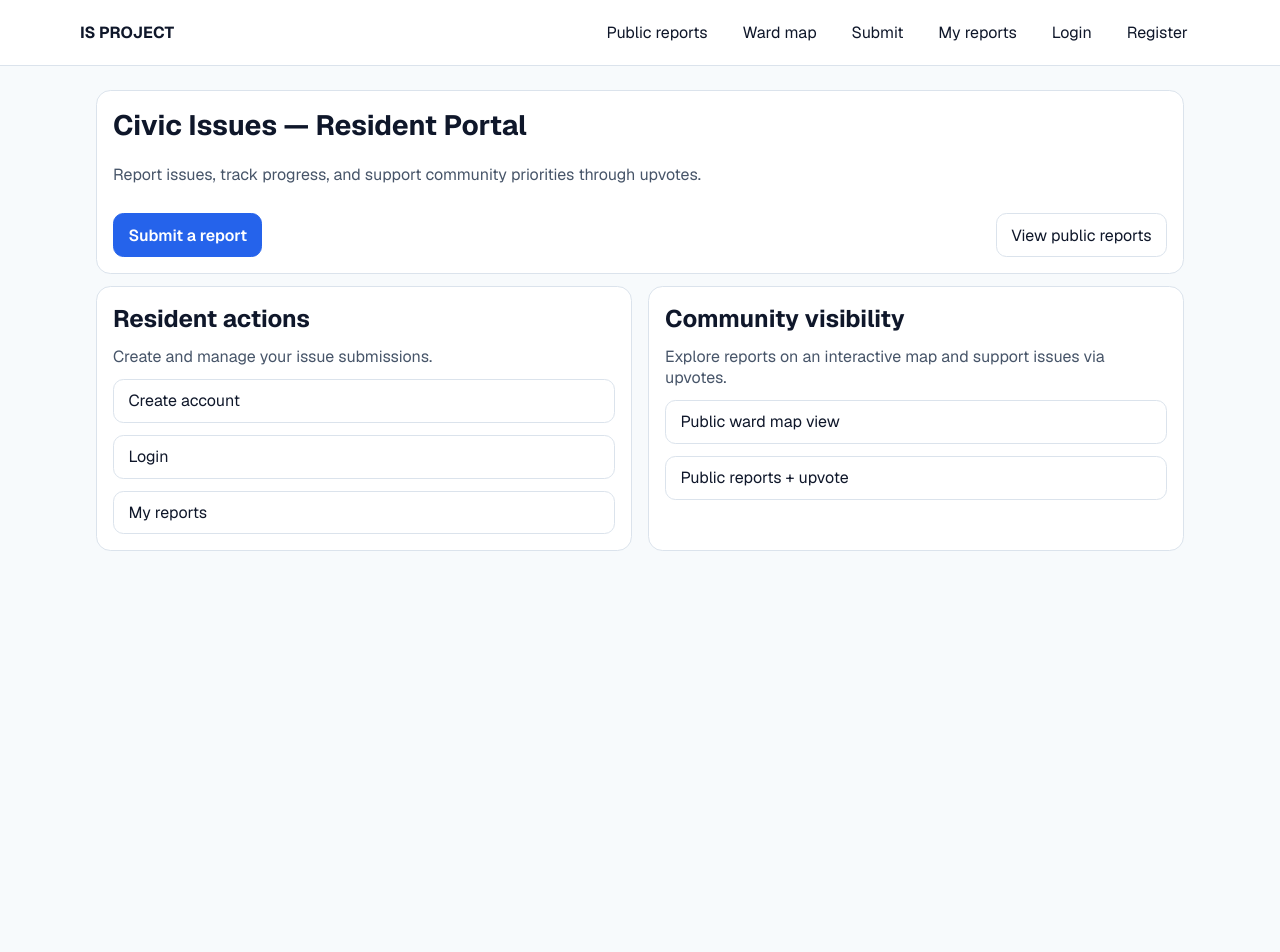
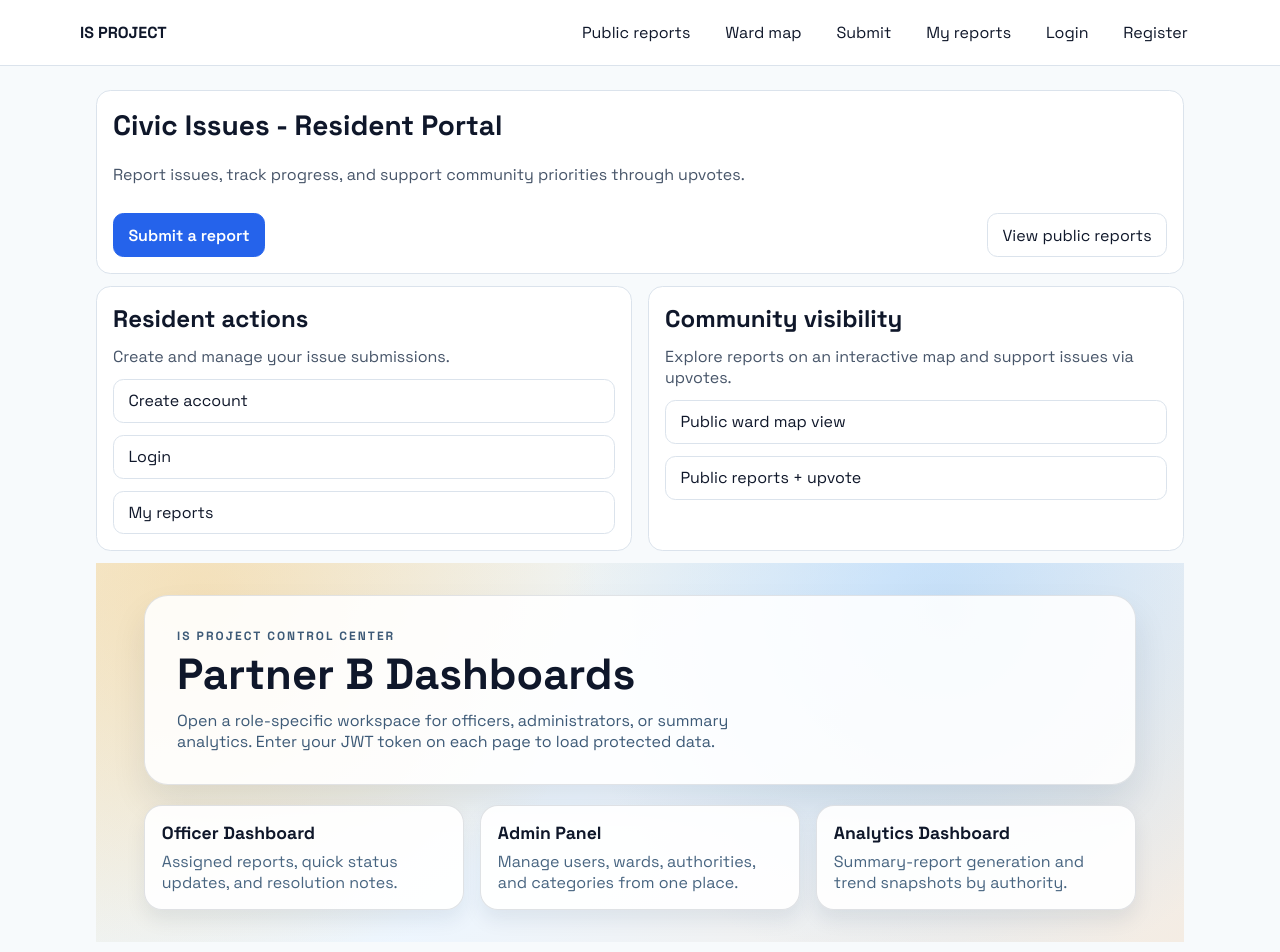
Before and after one commit to Obiero-Samuel/IS-PROJECT-, a Next.js app in the folder client/: page / in a window 1280 px wide. Shown: the top 952 px of the page. Before the commit the page ends 800 px from the top, so only its background shows below. Built offline with nearby package versions, Linux system fonts and the light colour scheme.

Commit message:
feat(client): add dashboard shell component and base dashboard theme

```diff
--- a/client/src/app/globals.css
+++ b/client/src/app/globals.css
@@ -8,6 +8,23 @@
   --brand-dark: #1d4ed8;
   --danger: #dc2626;
   --ok: #15803d;
+
+  --surface-soft: #fbf8ef;
+  --surface-strong: #ffffff;
+  --ink-strong: #102338;
+  --ink-muted: #44617f;
+  --line-soft: rgba(16, 35, 56, 0.14);
+  --accent: #0f4f89;
+}
+
+html {
+  height: 100%;
+}
+
+html,
+body {
+  max-width: 100vw;
+  overflow-x: hidden;
 }
 
 * {
@@ -22,9 +39,12 @@ body {
 }
 
 body {
+  min-height: 100%;
+  display: flex;
+  flex-direction: column;
   color: var(--text);
   background: var(--bg);
-  font-family: var(--font-geist-sans), Arial, Helvetica, sans-serif;
+  font-family: var(--font-space-grotesk), "Segoe UI", sans-serif;
   -webkit-font-smoothing: antialiased;
   -moz-osx-font-smoothing: grayscale;
 }
--- a/client/src/app/layout.tsx
+++ b/client/src/app/layout.tsx
@@ -1,21 +1,21 @@
 import type { Metadata } from "next";
-import { Geist, Geist_Mono } from "next/font/google";
+import { Space_Grotesk, Source_Code_Pro } from "next/font/google";
 import "./globals.css";
 import "leaflet/dist/leaflet.css";
 
-const geistSans = Geist({
-  variable: "--font-geist-sans",
+const spaceGrotesk = Space_Grotesk({
+  variable: "--font-space-grotesk",
   subsets: ["latin"],
 });
 
-const geistMono = Geist_Mono({
-  variable: "--font-geist-mono",
+const sourceCodePro = Source_Code_Pro({
+  variable: "--font-source-code",
   subsets: ["latin"],
 });
 
 export const metadata: Metadata = {
-  title: "IS Project — Civic Reports",
-  description: "Resident-facing issue reporting and tracking portal",
+  title: "IS Project — Civic Reports & Dashboards",
+  description: "Resident portal with officer, admin, and analytics dashboards",
 };
 
 export default function RootLayout({
@@ -24,10 +24,8 @@ export default function RootLayout({
   children: React.ReactNode;
 }>) {
   return (
-    <html lang="en" className={`${geistSans.variable} ${geistMono.variable}`}>
-      <body>
-        {children}
-      </body>
+    <html lang="en" className={`${spaceGrotesk.variable} ${sourceCodePro.variable}`}>
+      <body>{children}</body>
     </html>
   );
 }
--- a/client/src/app/page.module.css
+++ b/client/src/app/page.module.css
@@ -1,142 +1,79 @@
 .page {
-  --background: #fafafa;
-  --foreground: #fff;
-
-  --text-primary: #000;
-  --text-secondary: #666;
-
-  --button-primary-hover: #383838;
-  --button-secondary-hover: #f2f2f2;
-  --button-secondary-border: #ebebeb;
-
-  display: flex;
   flex: 1;
-  flex-direction: column;
-  align-items: center;
-  justify-content: center;
-  font-family: var(--font-geist-sans);
-  background-color: var(--background);
+  padding: 2rem clamp(1rem, 4vw, 3rem);
+  background:
+    radial-gradient(circle at 10% 10%, rgba(245, 187, 87, 0.3), transparent 38%),
+    radial-gradient(circle at 78% 12%, rgba(92, 165, 233, 0.28), transparent 42%),
+    linear-gradient(145deg, #f4efdf 0%, #edf6ff 50%, #f4ece3 100%);
 }
 
 .main {
-  display: flex;
-  flex: 1;
-  width: 100%;
-  max-width: 800px;
-  flex-direction: column;
-  align-items: flex-start;
-  justify-content: space-between;
-  background-color: var(--foreground);
-  padding: 120px 60px;
+  margin: 0 auto;
+  width: min(1080px, 100%);
+  display: grid;
+  gap: 1.25rem;
 }
 
-.intro {
-  display: flex;
-  flex-direction: column;
-  align-items: flex-start;
-  text-align: left;
-  gap: 24px;
+.hero {
+  padding: clamp(1.1rem, 2.8vw, 2rem);
+  border-radius: 24px;
+  background: rgba(255, 255, 255, 0.88);
+  border: 1px solid rgba(16, 35, 56, 0.12);
+  box-shadow: 0 18px 35px rgba(10, 34, 58, 0.09);
 }
 
-.intro h1 {
-  max-width: 320px;
-  font-size: 40px;
-  font-weight: 600;
-  line-height: 48px;
-  letter-spacing: -2.4px;
-  text-wrap: balance;
-  color: var(--text-primary);
+.badge {
+  font-size: 0.75rem;
+  letter-spacing: 0.17em;
+  font-weight: 700;
+  color: #2c5079;
+  margin-bottom: 0.4rem;
 }
 
-.intro p {
-  max-width: 440px;
-  font-size: 18px;
-  line-height: 32px;
-  text-wrap: balance;
-  color: var(--text-secondary);
+.hero h1 {
+  font-size: clamp(1.8rem, 3.4vw, 2.9rem);
+  line-height: 1.1;
+  margin-bottom: 0.7rem;
 }
 
-.intro a {
-  font-weight: 500;
-  color: var(--text-primary);
+.hero p {
+  max-width: 55ch;
+  color: #3d5a77;
 }
 
-.ctas {
-  display: flex;
-  flex-direction: row;
-  width: 100%;
-  max-width: 440px;
-  gap: 16px;
-  font-size: 14px;
+.cards {
+  display: grid;
+  grid-template-columns: repeat(3, minmax(0, 1fr));
+  gap: 1rem;
 }
 
-.ctas a {
-  display: flex;
-  justify-content: center;
-  align-items: center;
-  height: 40px;
-  padding: 0 16px;
-  border-radius: 128px;
-  border: 1px solid transparent;
-  transition: 0.2s;
-  cursor: pointer;
-  width: fit-content;
-  font-weight: 500;
+.card {
+  padding: 1rem 1.05rem;
+  border-radius: 18px;
+  border: 1px solid rgba(16, 35, 56, 0.13);
+  background: rgba(255, 255, 255, 0.92);
+  box-shadow: 0 10px 20px rgba(10, 34, 58, 0.08);
+  transition: transform 0.15s ease, box-shadow 0.15s ease;
 }
 
-a.primary {
-  background: var(--text-primary);
-  color: var(--background);
-  gap: 8px;
+.card h2 {
+  font-size: 1.1rem;
 }
 
-a.secondary {
-  border-color: var(--button-secondary-border);
+.card p {
+  margin-top: 0.45rem;
+  color: #486581;
 }
 
-/* Enable hover only on non-touch devices */
 @media (hover: hover) and (pointer: fine) {
-  a.primary:hover {
-    background: var(--button-primary-hover);
-    border-color: transparent;
-  }
-
-  a.secondary:hover {
-    background: var(--button-secondary-hover);
-    border-color: transparent;
+  .card:hover {
+    transform: translateY(-2px);
+    box-shadow: 0 13px 23px rgba(10, 34, 58, 0.12);
   }
 }
 
-@media (max-width: 600px) {
-  .main {
-    padding: 48px 24px;
-  }
-
-  .intro {
-    gap: 16px;
-  }
-
-  .intro h1 {
-    font-size: 32px;
-    line-height: 40px;
-    letter-spacing: -1.92px;
+@media (max-width: 900px) {
+  .cards {
+    grid-template-columns: 1fr;
   }
 }
-
-@media (prefers-color-scheme: dark) {
-  .logo {
-    filter: invert();
-  }
-
-  .page {
-    --background: #000;
-    --foreground: #000;
-
-    --text-primary: #ededed;
-    --text-secondary: #999;
-
-    --button-primary-hover: #ccc;
-    --button-secondary-hover: #1a1a1a;
-    --button-secondary-border: #1a1a1a;
-  }
-}
--- a/client/src/app/page.tsx
+++ b/client/src/app/page.tsx
@@ -1,5 +1,6 @@
 import Link from "next/link";
 import NavBar from "@/components/NavBar";
+import styles from "./page.module.css";
 
 export default function Home() {
   return (
@@ -8,7 +9,7 @@ export default function Home() {
       <main className="main">
         <div className="container stack">
           <section className="card stack">
-            <h1 className="title">Civic Issues — Resident Portal</h1>
+            <h1 className="title">Civic Issues - Resident Portal</h1>
             <p className="subtitle">
               Report issues, track progress, and support community priorities through upvotes.
             </p>
@@ -38,6 +39,36 @@ export default function Home() {
               </div>
             </article>
           </section>
+
+          <section className={styles.page}>
+            <div className={styles.main}>
+              <div className={styles.hero}>
+                <p className={styles.badge}>IS PROJECT CONTROL CENTER</p>
+                <h1>Partner B Dashboards</h1>
+                <p>
+                  Open a role-specific workspace for officers, administrators, or summary analytics.
+                  Enter your JWT token on each page to load protected data.
+                </p>
+              </div>
+
+              <div className={styles.cards}>
+                <Link className={styles.card} href="/officer">
+                  <h2>Officer Dashboard</h2>
+                  <p>Assigned reports, quick status updates, and resolution notes.</p>
+                </Link>
+
+                <Link className={styles.card} href="/admin">
+                  <h2>Admin Panel</h2>
+                  <p>Manage users, wards, authorities, and categories from one place.</p>
+                </Link>
+
+                <Link className={styles.card} href="/analytics">
+                  <h2>Analytics Dashboard</h2>
+                  <p>Summary-report generation and trend snapshots by authority.</p>
+                </Link>
+              </div>
+            </div>
+          </section>
         </div>
       </main>
     </>
--- /dev/null
+++ b/client/src/components/dashboard-shell.module.css
@@ -0,0 +1,83 @@
+.canvas {
+  min-height: 100vh;
+  padding: 2rem clamp(1rem, 3vw, 2.5rem) 2.5rem;
+  background:
+    radial-gradient(circle at 15% 10%, rgba(245, 187, 87, 0.28), transparent 32%),
+    radial-gradient(circle at 80% 25%, rgba(92, 165, 233, 0.24), transparent 38%),
+    linear-gradient(150deg, #f8f4e7 0%, #eff8ff 52%, #f4ede8 100%);
+  color: #102338;
+}
+
+.header {
+  display: grid;
+  gap: 1rem;
+  grid-template-columns: 1.2fr minmax(280px, 420px);
+  align-items: start;
+}
+
+.eyebrow {
+  margin-bottom: 0.4rem;
+  letter-spacing: 0.18em;
+  font-weight: 700;
+  font-size: 0.72rem;
+  color: #2f4f76;
+}
+
+.header h1 {
+  font-size: clamp(1.8rem, 3.6vw, 2.8rem);
+  line-height: 1.1;
+}
+
+.subtitle {
+  margin-top: 0.6rem;
+  max-width: 52ch;
+  color: #3a516b;
+}
+
+.tokenCard {
+  display: flex;
+  flex-direction: column;
+  gap: 0.6rem;
+  padding: 1rem;
+  border-radius: 16px;
+  background: rgba(255, 255, 255, 0.85);
+  border: 1px solid rgba(16, 35, 56, 0.13);
+  box-shadow: 0 18px 36px rgba(8, 35, 69, 0.08);
+}
+
+.tokenCard label {
+  font-size: 0.8rem;
+  font-weight: 700;
+  letter-spacing: 0.04em;
+}
+
+.tokenCard input {
+  width: 100%;
+  padding: 0.7rem 0.8rem;
+  border-radius: 10px;
+  border: 1px solid rgba(16, 35, 56, 0.2);
+  font: inherit;
+  background: #f8fbff;
+}
+
+.tokenCard button {
+  border: 0;
+  border-radius: 10px;
+  padding: 0.65rem 0.9rem;
+  background: #0f4f89;
+  color: #fff;
+  font-weight: 700;
+  cursor: pointer;
+}
+
+.main {
+  margin-top: 1.3rem;
+  display: grid;
+  gap: 1rem;
+}
+
+@media (max-width: 900px) {
+  .header {
+    grid-template-columns: 1fr;
+  }
+}
```
Also changed, not shown: client/src/components/dashboard-shell.tsx (added, +52 -0 lines), client/src/lib/api.ts (+41 -4 lines).
